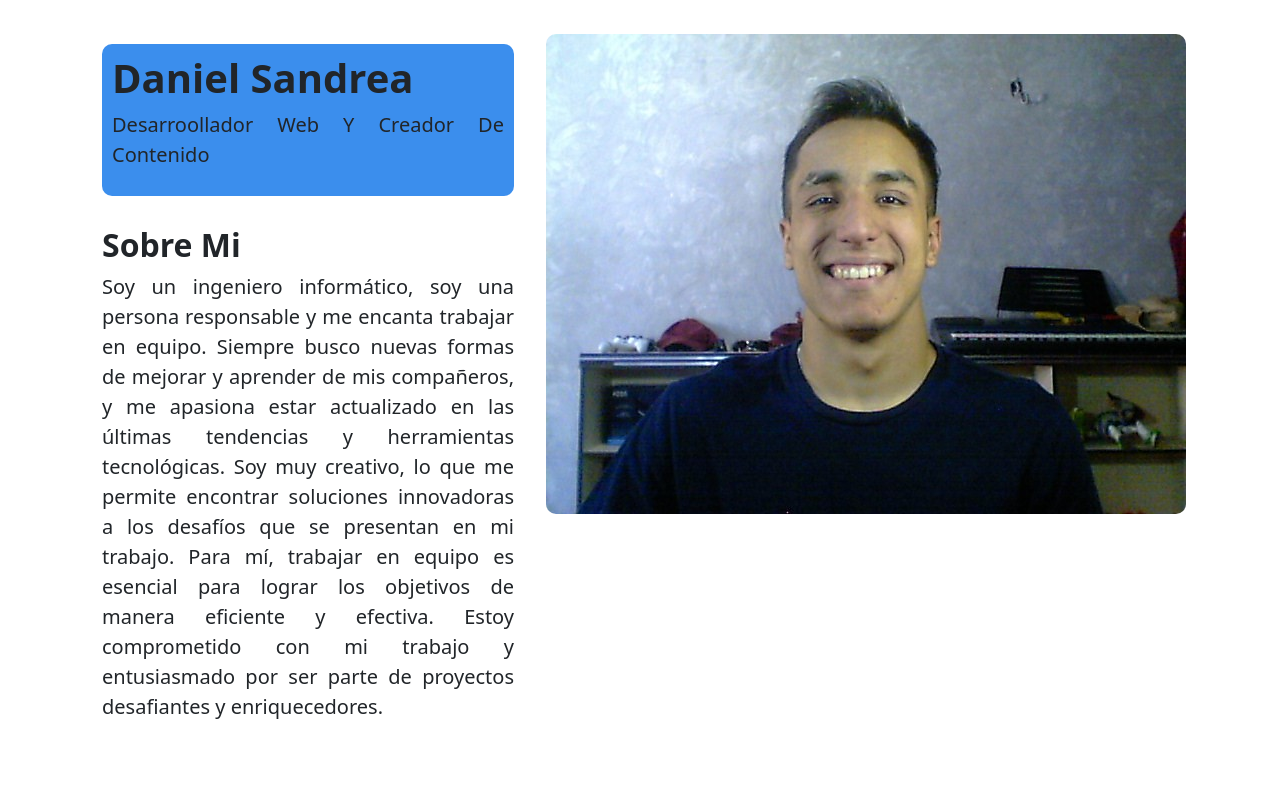
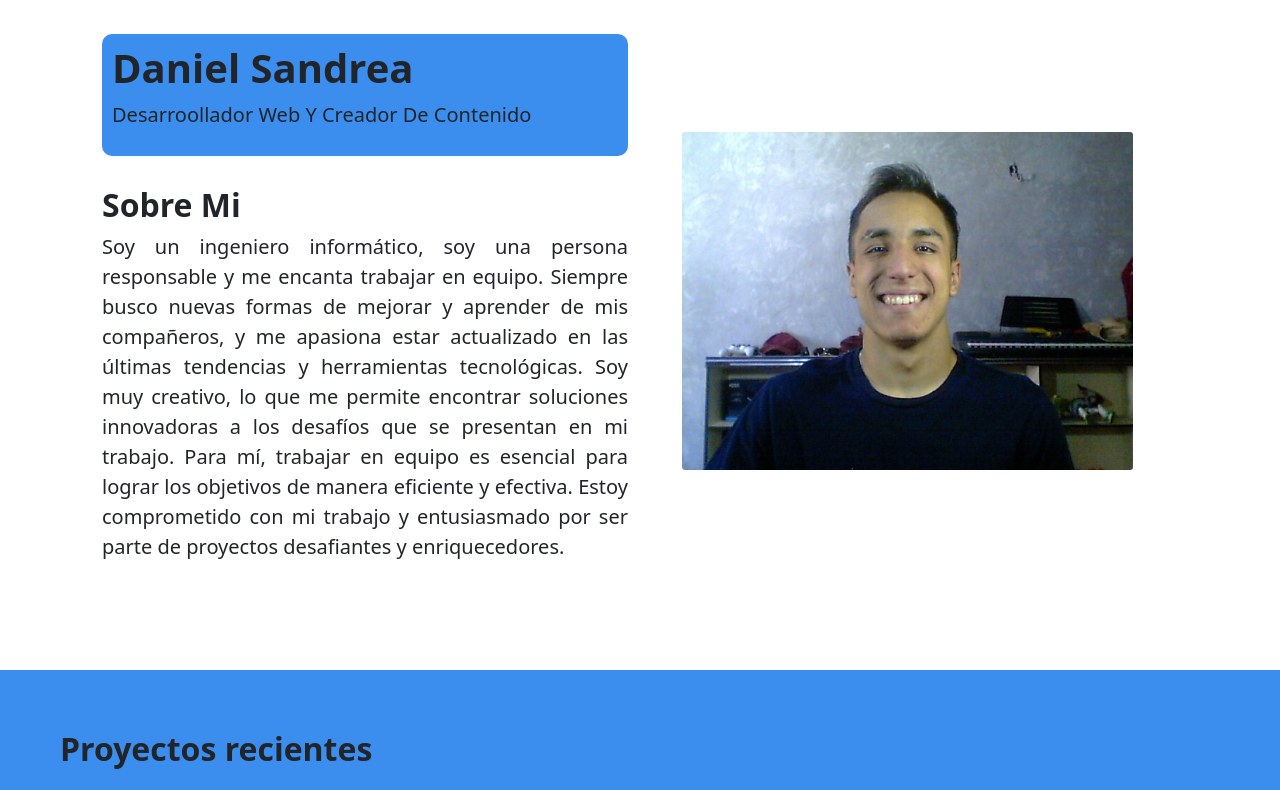
Before and after one commit to zCheniel/Portafolio, a plain HTML site: page index.html in a window 1280 px wide. Shown: the top 790 px of the page. Drawn offline with nearby package versions, Linux system fonts and the light colour scheme.

Commit message:
"30/03/23"

```diff
--- a/index.html
+++ b/index.html
@@ -20,8 +20,9 @@
     <link rel="stylesheet" href="/styles.css" />
   </head>
   <body>
-    <header class="py-4 d-flex container">
-      <div>
+    <header class="py-4 container">
+      <div class="row">
+      <div class="col-md-6">
         <div id="presentacion">
           <h1 class="fw-bold">Daniel Sandrea</h1>
           <p class="lead">Desarroollador Web Y Creador De Contenido</p>
@@ -41,9 +42,10 @@
           </p>
         </div>
       </div>
-      <div class="container text-center">
-        <img src="/img/WIN_20220315_14_34_07_Pro.jpg" alt="" />
+      <div id="imagen" class="col-md-5">
+        <img class="card-img" src="/img/WIN_20220315_14_34_07_Pro.jpg" alt="" />
       </div>
+    </div>
     </header>
 
     <main class="my-5">
--- a/styles.scss
+++ b/styles.scss
@@ -17,7 +17,16 @@ header{
 
     img{
         border-radius: 10px;
+        width: 100%;
     }
+
+    #imagen{
+        display: grid;
+        place-content: center;
+
+
+    }
+
 
 }
 
```
Also changed, not shown: styles.css, 1 other file.
